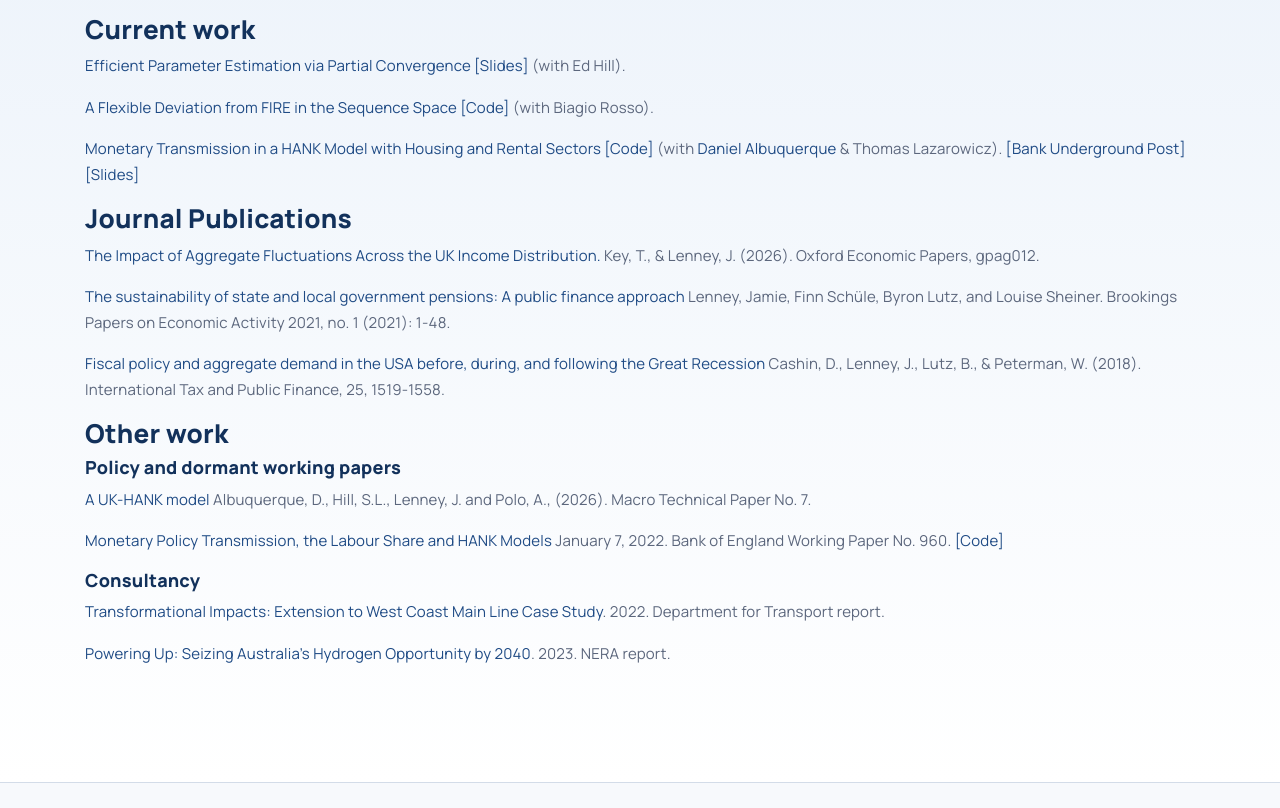
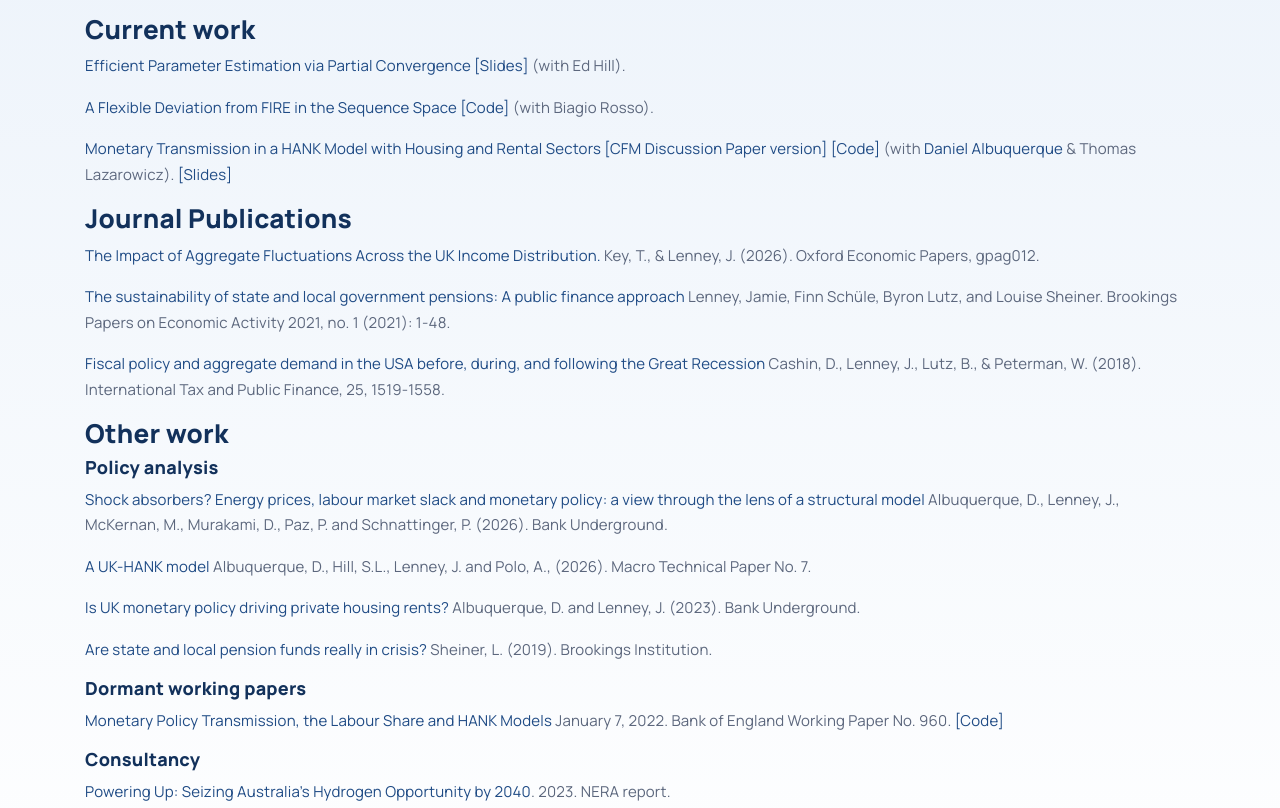
Before and after one commit to s0840389/jamielenneyecon, a plain HTML site: page index.html in a window 1280 px wide. Shown: the part 560-1368 px from the top of the page. Before the commit the page ends 1343 px from the top, so only its background shows below. Drawn offline with nearby package versions, Linux system fonts and the light colour scheme.

Commit message:
updated website for bu post and latest hank draft

```diff
--- a/index.html
+++ b/index.html
@@ -72,16 +72,14 @@
             <h2>Current work</h2>
 
 
-            <p allign="left"> <a href="https://github.com/s0840389/jamielenneyecon/blob/main/Fast_SS.pdf">Efficient Parameter Estimation via Partial Convergence [Slides]</a> (with Ed Hill).</p>
+            <p allign="left"> <a href="https://github.com/s0840389/jamielenneyecon/blob/main/pdfs/Fast_SS.pdf">Efficient Parameter Estimation via Partial Convergence [Slides]</a> (with Ed Hill).</p>
 
 
             <p allign="left"> <a href="https://www.bankofengland.co.uk/working-paper/2026/a-flexible-deviation-from-fire-in-the-sequence-space">A Flexible Deviation from FIRE in the Sequence Space</a> <a href="https://github.com/s0840389/Flexibile_Deviations_SSJ">[Code]</a> (with Biagio Rosso).</p>
 
 
-              <p allign="left">  <a href="https://www.lse.ac.uk/CFM/assets/pdf/CFM-Discussion-Papers-2025/CFMDP2025-29-Paper.pdf"> Monetary Transmission in a HANK Model with Housing and Rental Sectors </a> <a href="https://github.com/s0840389/MTHHR">[Code]</a> (with <a href="https://www.danielalbuquerque.com/"> Daniel Albuquerque </a> & Thomas Lazarowicz).
-
-                 <a href="https://bankunderground.co.uk/2023/12/20/is-uk-monetary-policy-driving-private-housing-rents/#more-13326"> [Bank Underground Post] </a>
-                 <a href="https://github.com/s0840389/jamielenneyecon/blob/main/MPHPR_FRB_Slides.pdf"> [Slides] </a>
+              <p allign="left">  <a href="https://github.com/s0840389/jamielenneyecon/blob/main/pdfs/MTTHS%20Latest%20draft.pdf"> Monetary Transmission in a HANK Model with Housing and Rental Sectors </a> <a href="https://www.lse.ac.uk/CFM/assets/pdf/CFM-Discussion-Papers-2025/CFMDP2025-29-Paper.pdf">[CFM Discussion Paper version]</a> <a href="https://github.com/s0840389/MTHHR">[Code]</a> (with <a href="https://www.danielalbuquerque.com/"> Daniel Albuquerque </a> & Thomas Lazarowicz).
+                 <a href="https://github.com/s0840389/jamielenneyecon/blob/main/pdfs/MPHPR_FRB_Slides.pdf"> [Slides] </a>
                </p>
 
               <!--<div class="image-container">
@@ -102,20 +100,30 @@
 
               <h2> Other work</h2>
 
-              <h3> Policy and dormant working papers</h3>
+              <h3> Policy analysis</h3>
 
-<p allign="left"> <a href="https://www.bankofengland.co.uk/macro-technical-paper/2026/a-uk-hank-model">A UK-HANK model</a>
+              <p allign="left"> <a href="https://bankunderground.co.uk/2026/11/12/shock-absorbers-energy-prices-labour-market-slack-and-monetary-policy-a-view-through-the-lens-of-a-structural-model/">Shock absorbers? Energy prices, labour market slack and monetary policy: a view through the lens of a structural model</a>
+                Albuquerque, D., Lenney, J., McKernan, M., Murakami, D., Paz, P. and Schnattinger, P. (2026). Bank Underground. </p>
+
+              <p allign="left"> <a href="https://www.bankofengland.co.uk/macro-technical-paper/2026/a-uk-hank-model">A UK-HANK model</a>
                 Albuquerque, D., Hill, S.L., Lenney, J. and Polo, A., (2026). Macro Technical Paper No. 7. </p>
+
+              <p allign="left"> <a href="https://bankunderground.co.uk/2023/12/20/is-uk-monetary-policy-driving-private-housing-rents/">Is UK monetary policy driving private housing rents?</a>
+                Albuquerque, D. and Lenney, J. (2023). Bank Underground. </p>
+
+              <p allign="left"> <a href="https://www.brookings.edu/articles/are-state-and-local-pension-funds-really-in-crisis/">Are state and local pension funds really in crisis?</a>
+                Sheiner, L. (2019). Brookings Institution. </p>
+
+              <h3> Dormant working papers</h3>
 
               <p allign="left"> <a href="https://www.bankofengland.co.uk/working-paper/2022/monetary-policy-transmission-the-labour-share-and-hank-models">Monetary Policy Transmission, the Labour Share and HANK Models</a>
                 January 7, 2022. Bank of England Working Paper No. 960. <a href="https://github.com/s0840389/BWP">[Code]</a> </p>
 
               <h3> Consultancy</h3>
 
-                  <p allign="left"> <a href="https://assets.publishing.service.gov.uk/media/6437f23a8b86bb0013f1b18f/transformational-impacts-extension-to-west-coast-main-line-case-study-report.pdf">Transformational Impacts: Extension to West Coast Main Line Case Study</a>. 2022. Department for Transport report. </p>
+              <p allign="left"> <a href="https://h2council.com.au/wp-content/uploads/2023/04/230331-NERA-Powering-Up-HETS-Study.pdf">Powering Up: Seizing Australia’s Hydrogen Opportunity by 2040</a>. 2023. NERA report. </p>
 
-                              <p allign="left"> <a href="https://h2council.com.au/wp-content/uploads/2023/04/230331-NERA-Powering-Up-HETS-Study.pdf">Powering Up: Seizing Australia’s Hydrogen Opportunity by 2040</a>. 2023. NERA report. </p>
-
+              <p allign="left"> <a href="https://assets.publishing.service.gov.uk/media/6437f23a8b86bb0013f1b18f/transformational-impacts-extension-to-west-coast-main-line-case-study-report.pdf">Transformational Impacts: Extension to West Coast Main Line Case Study</a>. 2022. Department for Transport report. </p>
           </div>
         </div>
       </div>
```
Also changed, not shown: slides.html (+5 -5 lines), 33 other files.
